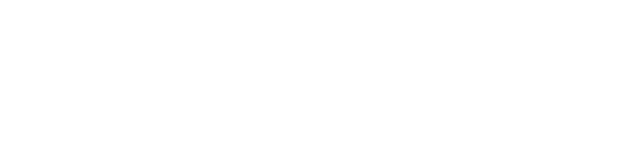
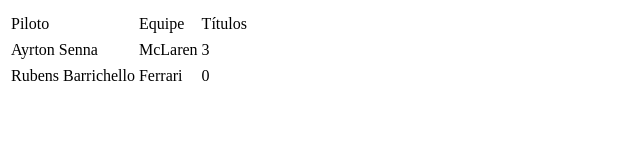
Before and after one commit to joseffreitasjr/aula-tabela, a plain HTML site: page index.html in a window 1280 px wide. Shown: the whole page, without its empty margins (0-640 px from the left). Drawn offline with Linux system fonts and the light colour scheme.

Commit message:
Incluído 2 pilotos na tabela

```diff
--- a/index.html
+++ b/index.html
@@ -7,6 +7,28 @@
   <title>Tabelas</title>
 </head>
 <body>
-
+  <table>
+    <th>
+      <tr>
+        <td>Piloto</td>
+        <td>Equipe</td>
+        <td>Títulos</td>
+      </tr>
+    </th>
+    <th>
+      <tr>
+        <td>Ayrton Senna</td>
+        <td>McLaren</td>
+        <td>3</td>
+      </tr>
+    </th>
+    <th>
+      <tr>
+        <td>Rubens Barrichello</td>
+        <td>Ferrari</td>
+        <td>0</td>
+      </tr>
+    </th>
+  </table>
 </body>
 </html>
```
